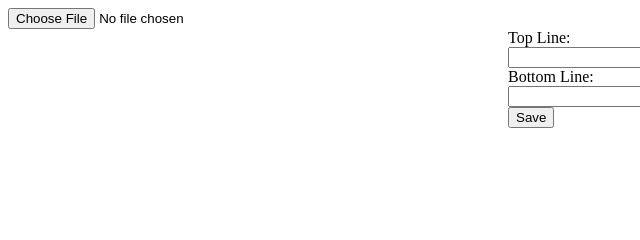
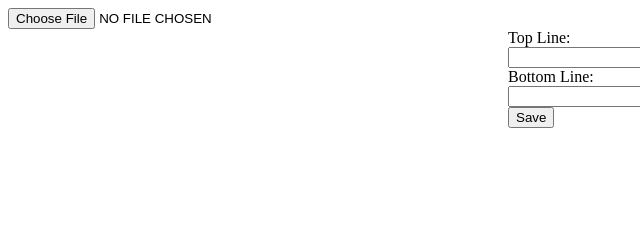
Before and after one commit to mitul-s/mini-projects, a plain HTML site: page memeGenerator/index.html in a window 1280 px wide. Shown: the top 240 px of the page, 0-640 px from the left. Drawn offline with Linux system fonts and the light colour scheme.

Commit message:
Update index.html

```diff
--- a/memeGenerator/index.html
+++ b/memeGenerator/index.html
@@ -10,6 +10,9 @@
   <style>
     #image-container {
       display: flex;
+    }
+    input {
+      text-transform: uppercase;
     }
   </style>
 </head>
```
